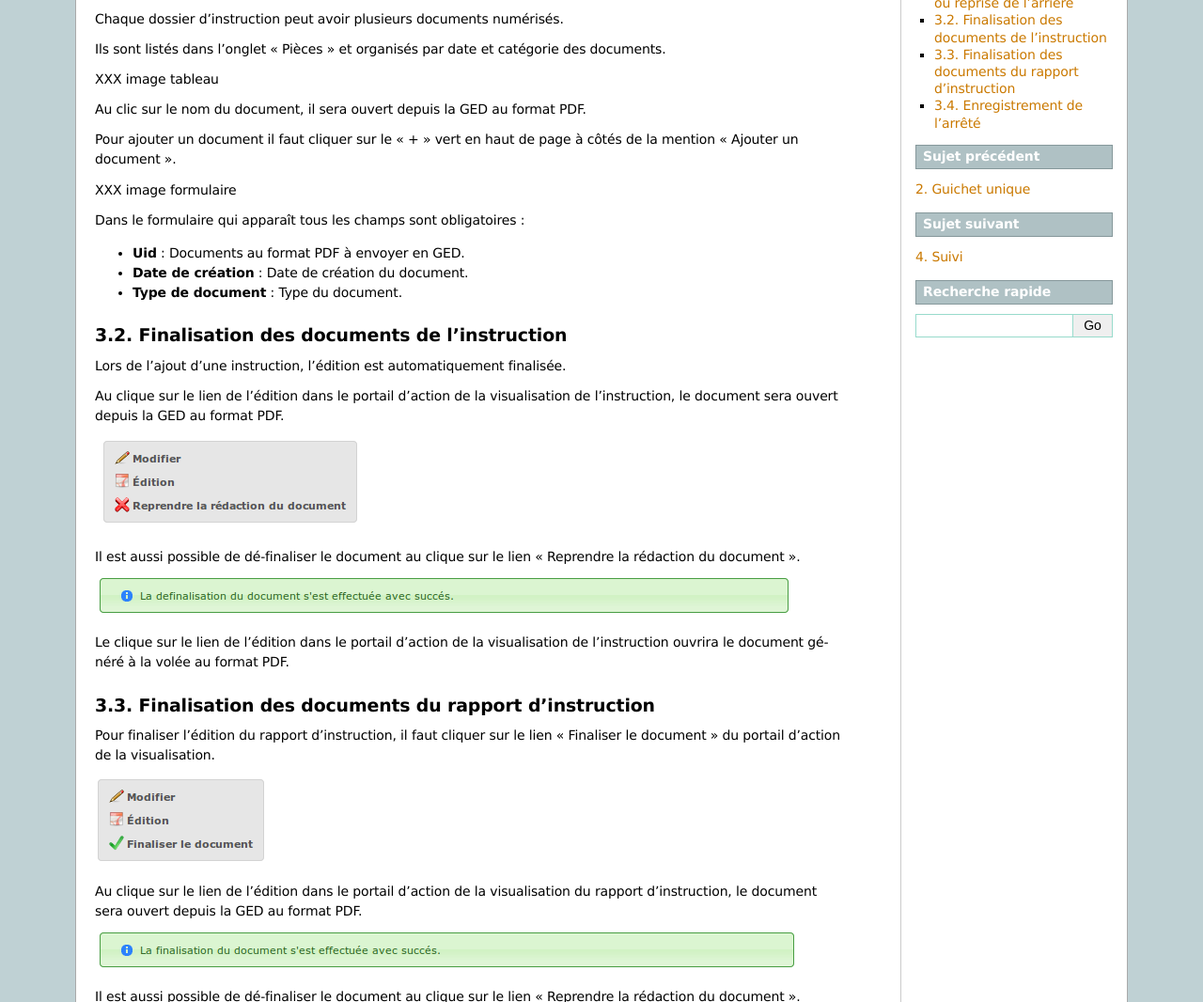
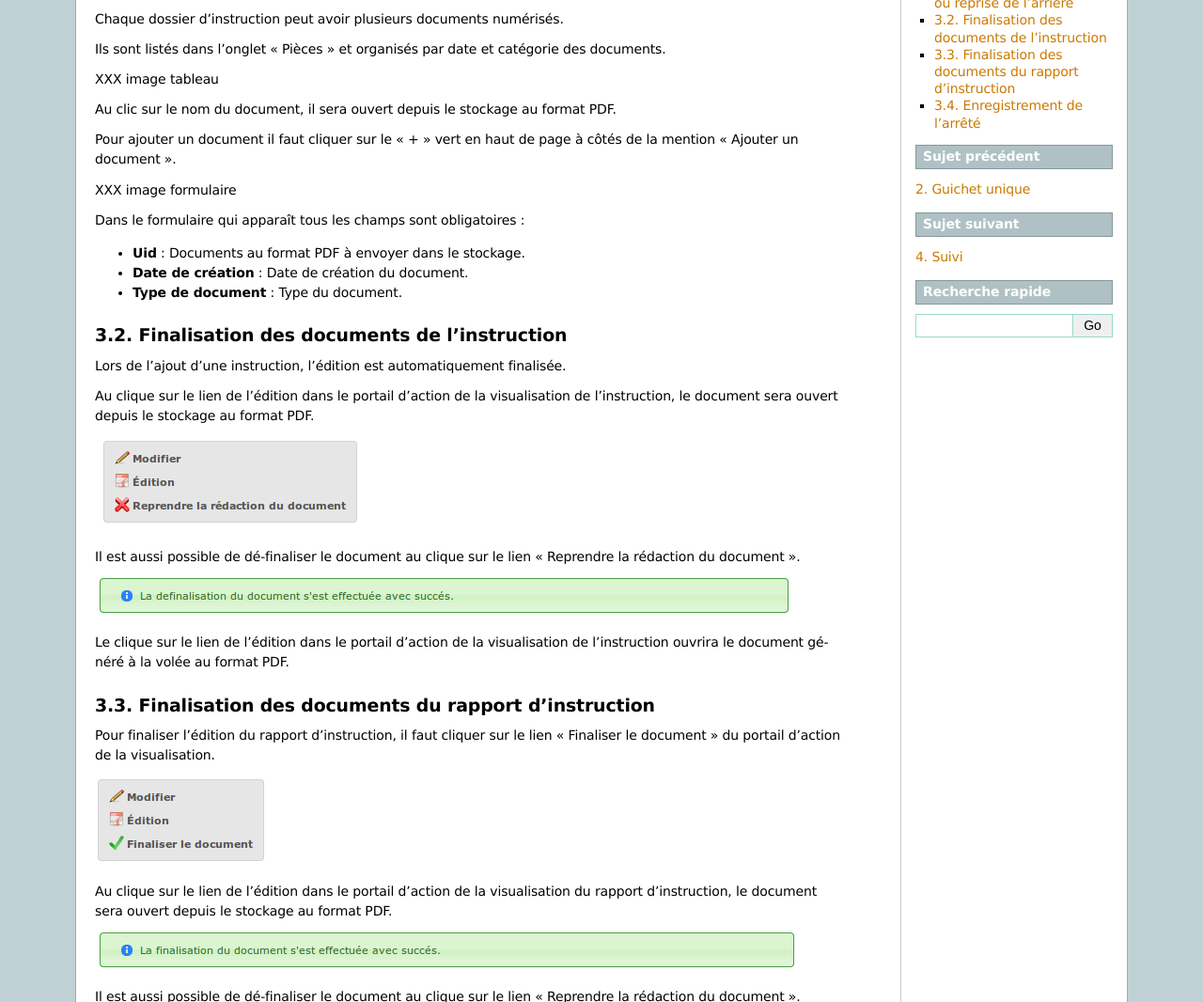
Before and after one commit to mpavaux/openads-documentation, a Sphinx documentation site: the page built from source/manuel_utilisateur/instruction.rst, in a window 1280 px wide. Shown: the part 127-1193 px from the top of the page at 94% size. Built offline with Sphinx 7.4.7, drawn with Linux system fonts in a browser that asks for light colours.

Commit message:
Suppression du terme "GED" au profit de "stockage"

```diff
--- a/source/manuel_utilisateur/consultation.rst
+++ b/source/manuel_utilisateur/consultation.rst
@@ -44,6 +44,6 @@
 
 Lors de l'ajout d'une consultation, l'édition est automatiquement finalisée.
 
-Au clique sur le lien de l'édition dans le portail d'action de la visualisation de la consultation, le document sera ouvert depuis la GED au format PDF.
+Au clique sur le lien de l'édition dans le portail d'action de la visualisation de la consultation, le document sera ouvert depuis le stockage au format PDF.
 
 .. image:: portlet_consultation.png
--- a/source/manuel_utilisateur/instruction.rst
+++ b/source/manuel_utilisateur/instruction.rst
@@ -13,7 +13,7 @@
 
 XXX image tableau
 
-Au clic sur le nom du document, il sera ouvert depuis la GED au format PDF.
+Au clic sur le nom du document, il sera ouvert depuis le stockage au format PDF.
 
 Pour ajouter un document il faut cliquer sur le "+" vert en haut de page à côtés de la mention "Ajouter un document".
 
@@ -21,7 +21,7 @@
 
 Dans le formulaire qui apparaît tous les champs sont obligatoires :
 
-* **Uid** : Documents au format PDF à envoyer en GED.
+* **Uid** : Documents au format PDF à envoyer dans le stockage.
 * **Date de création** : Date de création du document.
 * **Type de document** : Type du document.
 
@@ -30,7 +30,7 @@
 
 Lors de l'ajout d'une instruction, l'édition est automatiquement finalisée.
 
-Au clique sur le lien de l'édition dans le portail d'action de la visualisation de l'instruction, le document sera ouvert depuis la GED au format PDF.
+Au clique sur le lien de l'édition dans le portail d'action de la visualisation de l'instruction, le document sera ouvert depuis le stockage au format PDF.
 
 .. image:: portlet_definaliser.png
 
@@ -47,7 +47,7 @@
 
 .. image:: portlet_finaliser.png
 
-Au clique sur le lien de l'édition dans le portail d'action de la visualisation du rapport d'instruction, le document sera ouvert depuis la GED au format PDF.
+Au clique sur le lien de l'édition dans le portail d'action de la visualisation du rapport d'instruction, le document sera ouvert depuis le stockage au format PDF.
 
 .. image:: message_finaliser.png
 
--- a/source/manuel_utilisateur/suivi.rst
+++ b/source/manuel_utilisateur/suivi.rst
@@ -196,7 +196,7 @@
 
 .. image:: message_diffusion_oj.png
 
-Le clique sur le lien de l'édition de l'ordre du jour dans le portail d'action ouvre le document depuis la GED au format PDF.
+Le clique sur le lien de l'édition de l'ordre du jour dans le portail d'action ouvre le document depuis le stockage au format PDF.
 
 
 Diffusion du compte-rendu
@@ -212,7 +212,7 @@
 
 .. image:: message_diffusion_cr.png
 
-Le clique sur le lien de l'édition du compte-rendu dans le portail d'action ouvre le document depuis la GED au format PDF.
+Le clique sur le lien de l'édition du compte-rendu dans le portail d'action ouvre le document depuis le stockage au format PDF.
 
 .. _suivi_commissions_demandes:
 
```
